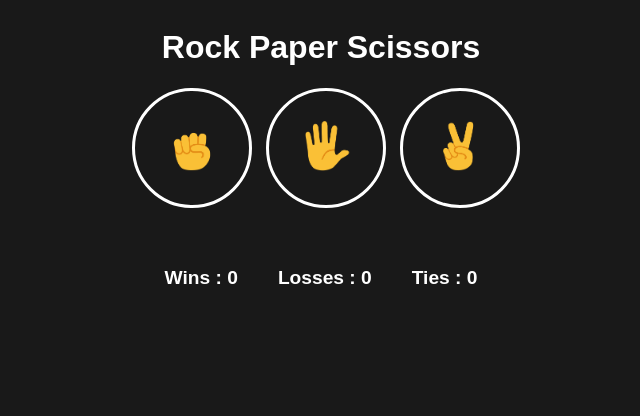
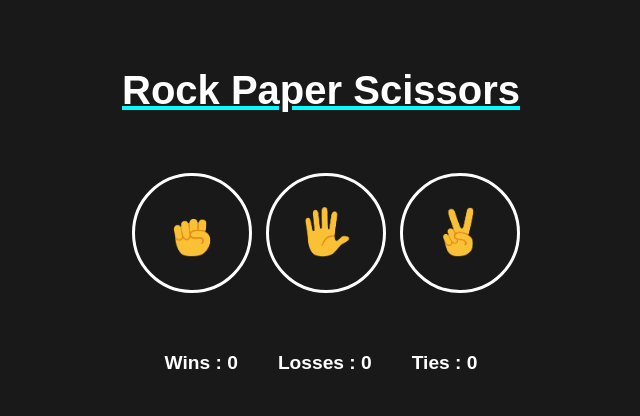
Before and after one commit to Zakaria-Zadnane/Rock-Paper-Scissors, a plain HTML site: page index.html in a window 1280 px wide. Shown: the whole page, without its empty margins (319-959 px from the left). Drawn offline with Linux system fonts and the light colour scheme.

Commit message:
deleting some comment and adding title unnderline

```diff
--- a/index.html
+++ b/index.html
@@ -9,7 +9,7 @@
 
 <body>
 
-    <h1>Rock Paper Scissors</h1>
+    <p class="title">Rock Paper Scissors</p>
     <div class="game" style="margin-bottom: 20px;">
         <button onclick="PlayerMove('Rock')" class="move-button">
             <img src="img/Rock-emoji.png" class="move-icon">
--- a/script/main.js
+++ b/script/main.js
@@ -120,9 +120,6 @@ function PlayerMove(playerMove)
             }
 
     localStorage.setItem('score', JSON.stringify(score));
-
-    // alert(`You Chose ${playerMove} and Computer Chose ${ComputerMove}\n You : ${result}  !!
-    //         Wins : ${score.wins} ,  Losses : ${score.losses} , Ties : ${score.ties}`);
     screen.style.display ='block';
     Player.innerHTML = `Your Move is : <img src="img/${playerMove}-emoji.png" class="move-icon">`;
     Computer.innerHTML = `And Computer Move is : <img src="img/${ComputerMove}-emoji.png" class="move-icon">`;
--- a/style/style.css
+++ b/style/style.css
@@ -7,6 +7,12 @@ body
     flex-direction: column;
     justify-content: center;
     align-items: center;
+}
+.title
+{
+    font-size: 2.5rem;
+    font-weight: bold;
+    text-decoration: aqua underline;
 }
 .btn
 {
```
Lines whose indentation alone changed are shown as unchanged.
